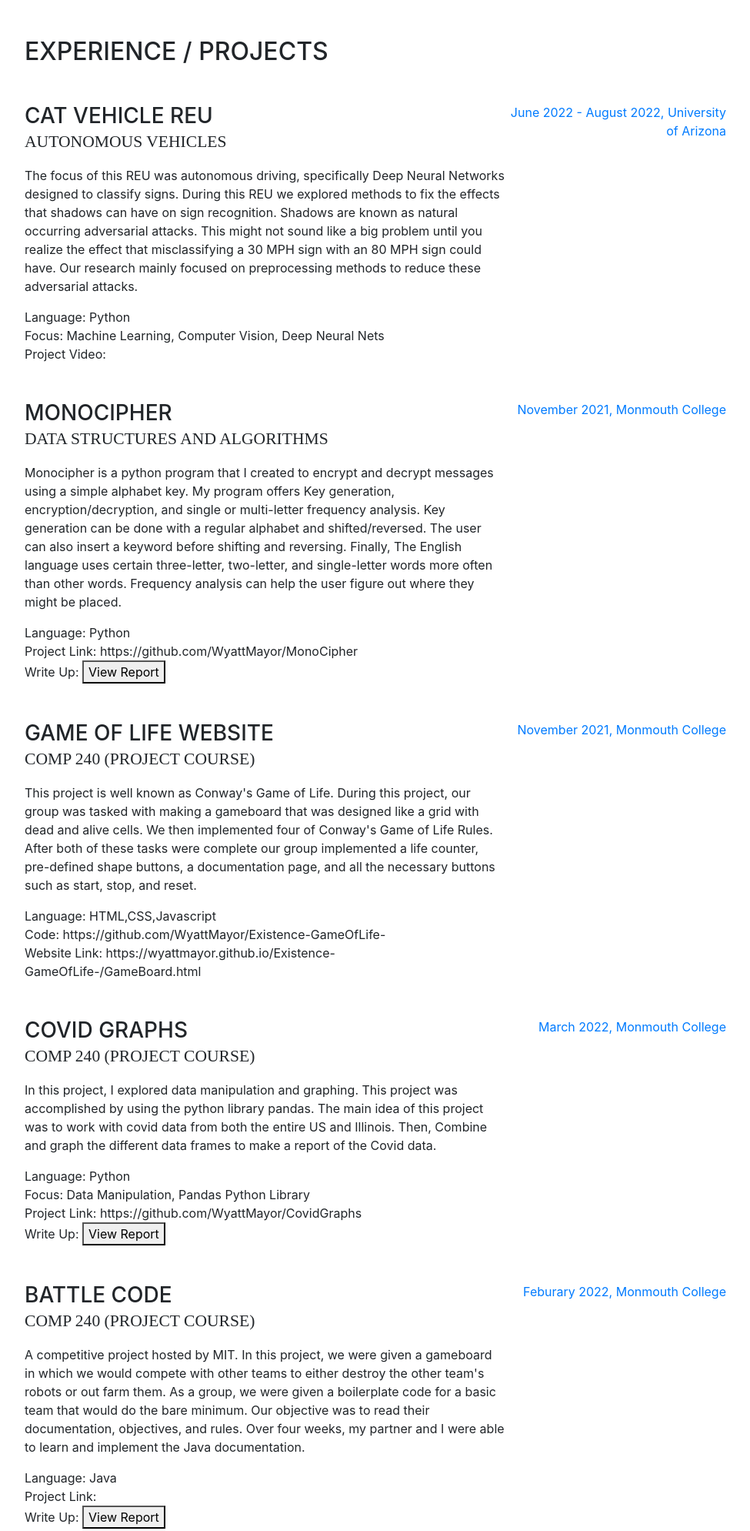
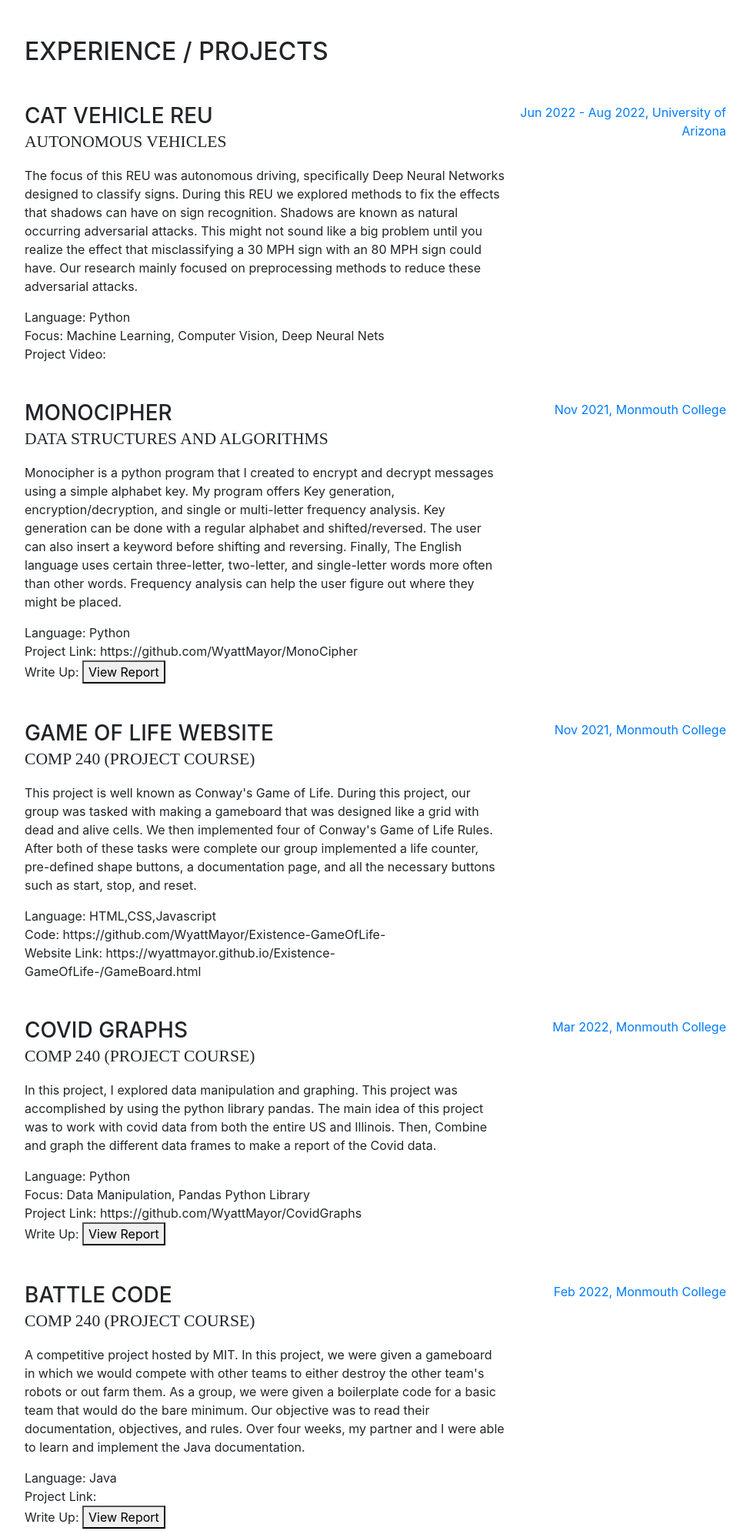
Before and after one commit to WyattMayor/OldPort, a website with bundled scripts: page index.html in a window 1280 px wide. Shown: the part 800-2789 px from the top of the page at 77% size, without its empty margins (288-1263 px from the left). Built offline with nearby package versions, Linux system fonts and the light colour scheme; files whose address does not match are found by name; a web font is replaced by a local one.

Commit message:
Update index.html

```diff
--- a/index.html
+++ b/index.html
@@ -127,7 +127,7 @@
                 <div>Project Video: </div>
             </div>
             <div class="resume-date text-md-right">
-              <span class="text-primary">June 2022 - August 2022, University of Arizona</span>
+              <span class="text-primary">Jun 2022 - Aug 2022, University of Arizona</span>
             </div>
           </div>
 
@@ -142,7 +142,7 @@
             <button>View Report</button></a></div>
             </div>
             <div class="resume-date text-md-right">
-              <span class="text-primary">November 2021, Monmouth College</span>
+              <span class="text-primary">Nov 2021, Monmouth College</span>
             </div>
           </div>
 
@@ -156,7 +156,7 @@
             <div>Website Link: https://wyattmayor.github.io/Existence-GameOfLife-/GameBoard.html</div>
             </div>
             <div class="resume-date text-md-right">
-              <span class="text-primary">November 2021, Monmouth College</span>
+              <span class="text-primary">Nov 2021, Monmouth College</span>
             </div>
           </div>
 
@@ -172,7 +172,7 @@
                 <button>View Report</button></a></div>
               </div>
             <div class="resume-date text-md-right">
-              <span class="text-primary">March 2022, Monmouth College</span>
+              <span class="text-primary">Mar 2022, Monmouth College</span>
             </div>
           </div>
 
@@ -188,7 +188,7 @@
             </div>
 
             <div class="resume-date text-md-right">
-              <span class="text-primary">Feburary 2022, Monmouth College</span>
+              <span class="text-primary">Feb 2022, Monmouth College</span>
             </div>
           </div>
 
@@ -208,7 +208,7 @@
               <p>GPA: 3.84</p>
             </div>
             <div class="resume-date text-md-right">
-              <span class="text-primary">August 2021 - Present</span>
+              <span class="text-primary">Aug 2021 - Present</span>
             </div>
           </div>
 
@@ -220,7 +220,7 @@
               <p>GPA: 3.65</p>
             </div>
             <div class="resume-date text-md-right">
-              <span class="text-primary">August 2019 - May 2021</span>
+              <span class="text-primary">Aug 2019 - May 2021</span>
             </div>
           </div>
 
```
